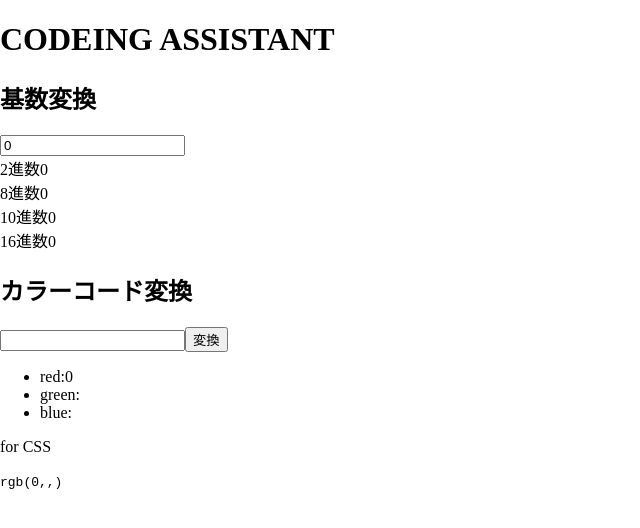
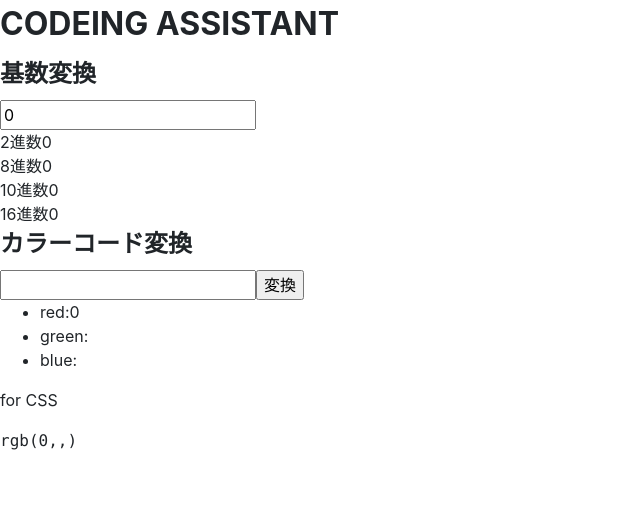
Before and after one commit to ken7253/coding_assistant, a Vue app: page / in a window 1280 px wide. Shown: the top 528 px of the page, without its empty margins (0-640 px from the left). Built offline with nearby package versions, Linux system fonts and the light colour scheme.

Commit message:
Install 'reboot.css' from bootstrap

```diff
--- a/package.json
+++ b/package.json
@@ -8,6 +8,7 @@
     "lint": "vue-cli-service lint"
   },
   "dependencies": {
+    "bootstrap": "^4.5.2",
     "core-js": "^3.6.5",
     "vue": "^2.6.11"
   },
--- a/src/assets/sass/_reset.scss
+++ /dev/null
@@ -1,7 +0,0 @@
-body {margin: 0;}
-
-*,
-*::before,
-*::after {
-    box-sizing: border-box;
-}
--- a/src/assets/sass/main.scss
+++ b/src/assets/sass/main.scss
@@ -1,4 +1,5 @@
-@import "reset";
+@import 'bootstrap/dist/css/bootstrap-reboot';
+@import "setup";
 @import "var";
 
 // global style
```
Also changed, not shown: src/assets/sass/_setup.scss (added), 1 other file (tests, documents, lock files or other folders).
